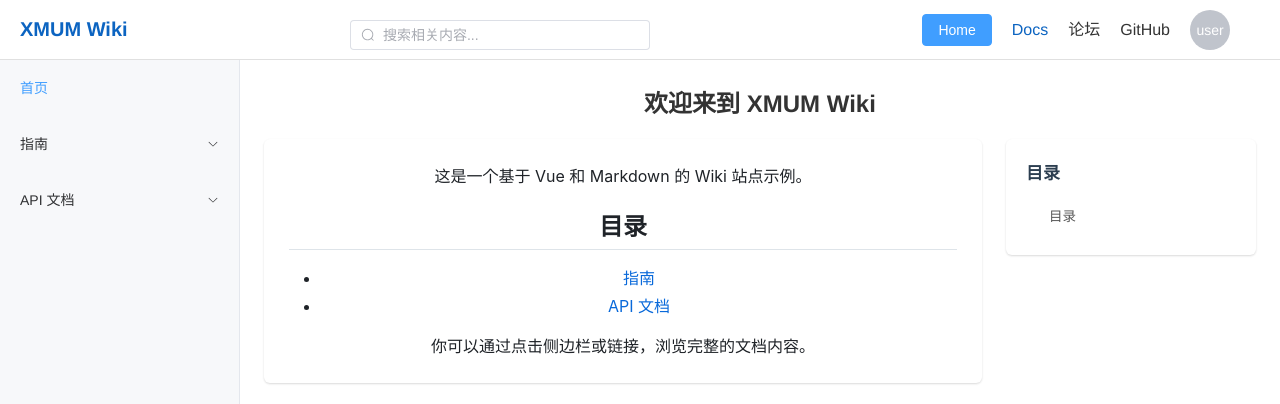
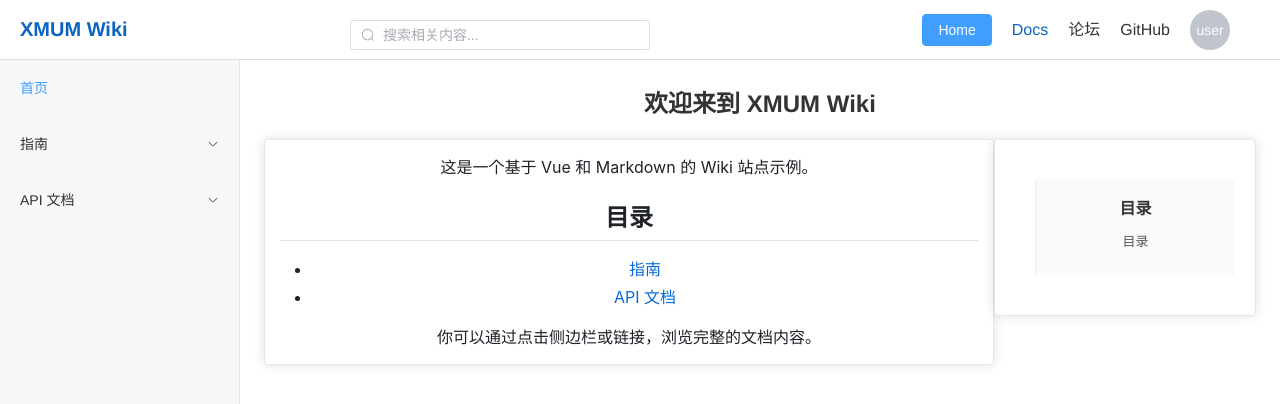
Before and after one commit to Zha0fusion/SurviveXMUM, a Vue app in the folder wiki/: page /docs/README in a window 1280 px wide. Shown: the top 404 px of the page. Built offline with nearby package versions, Linux system fonts and the light colour scheme.

Commit message:
封装axios的post，get请求，并实现登录操作

```diff
--- a/wiki/src/components/MarkdownRenderer.vue
+++ b/wiki/src/components/MarkdownRenderer.vue
@@ -1,46 +1,12 @@
 <!-- src/components/MarkdownRenderer.vue -->
 <template>
-  <div class="markdown-container" :class="{ 'body-freeze-for-drawer': isTocDrawerOpen && isMobileView }">
-    <!-- Toggle Button for Mobile Drawer -->
-    <button
-      class="toc-drawer-toggle"
-      @click="toggleTocDrawer"
-      v-if="showTocToggle && tocItems.length > 0"
-      aria-label="Toggle Table of Contents"
-      :aria-expanded="isTocDrawerOpen.toString()"
-    >
-      ☰
-    </button>
-
-    <div class="main-content-area">
+  <div class="markdown-container">
+    <el-card class="markdown-card-container" :body-style="{ padding: '0px' }">
       <div class="markdown-body" v-html="renderedHtml"></div>
-    </div>
-
-    <!-- Overlay for Mobile Drawer -->
-    <div
-      class="toc-overlay"
-      v-if="isTocDrawerOpen && isMobileView"
-      @click="closeTocDrawer"
-    ></div>
-
-    <!-- Table of Contents Sidebar / Drawer -->
-    <aside
-      class="toc-sidebar-area"
-      :class="{ 'is-drawer-open': isTocDrawerOpen && isMobileView }"
-      v-if="tocItems.length > 0"
-      role="navigation"
-      aria-labelledby="toc-title-id"
-    >
-      <div class="toc-container">
-        <button
-          class="toc-drawer-close-btn"
-          @click="closeTocDrawer"
-          v-if="isMobileView"
-          aria-label="Close Table of Contents"
-        >
-          &times;
-        </button>
-        <div class="toc-title" id="toc-title-id">目录</div>
+    </el-card>
+    <el-card class="menu">
+      <div class="toc-container" v-if="tocItems.length > 0">
+        <div class="toc-title">目录</div>
         <div class="toc-content">
           <ul class="toc-list">
             <li
@@ -49,20 +15,21 @@
                 :class="`toc-level-${item.level}`"
                 class="toc-item"
             >
-              <a :href="'#' + item.id" @click="handleTocLinkClick(item.id, $event)">
+              <a :href="'#' + item.id" @click="scrollToHeading(item.id, $event)">
                 {{ item.text }}
               </a>
             </li>
           </ul>
         </div>
       </div>
-    </aside>
+    </el-card>
   </div>
 </template>
 
 <script>
 import MarkdownIt from "markdown-it";
-import 'github-markdown-css';
+// import DOMPurify from 'dompurify'; // 可选：用于XSS防护
+import 'github-markdown-css'; // 导入 GitHub Markdown 样式
 
 export default {
   name: "MarkdownRenderer",
@@ -74,10 +41,7 @@ export default {
   },
   data() {
     return {
-      tocItems: [],
-      isTocDrawerOpen: false,
-      isMobileView: false,
-      showTocToggle: false,
+      tocItems: []
     };
   },
   computed: {
@@ -85,334 +49,262 @@ export default {
       if (!this.content) {
         return "";
       }
+
+      // 重置 TOC
       this.tocItems = [];
-      const slugify = (s) => String(s).trim().toLowerCase().replace(/\s+/g, '-').replace(/[^\w\u4e00-\u9fa5\-]/g, '').replace(/\-\-+/g, '-').replace(/^-+|-+$/g, '');
-      const md = new MarkdownIt({ html: true, linkify: true, typographer: true });
-      const originalHeadingOpen = md.renderer.rules.heading_open || function (tokens, idx, options, env, self) { return self.renderToken(tokens, idx, options); };
+
+      // 定义一个slugify函数，用于生成锚点ID
+      const slugify = (s) => {
+        return String(s)
+          .trim()
+          .toLowerCase()
+          .replace(/\s+/g, '-')
+          .replace(/[^\w\u4e00-\u9fa5\-]/g, '') // 保留中文字符
+          .replace(/\-\-+/g, '-') // 合并多个连字符
+          .replace(/^-+|-+$/g, ''); // 去除首尾连字符
+      };
+
+      const md = new MarkdownIt({
+        html: true, // 允许 HTML 标签
+        linkify: true, // 自动转换 URL 文本为链接
+        typographer: true, // 启用一些标点符号和引号的智能转换
+      });
+
+      // 自定义标题渲染规则，用于生成 TOC
+      const originalHeadingOpen = md.renderer.rules.heading_open || function (tokens, idx, options, env, self) {
+        return self.renderToken(tokens, idx, options);
+      };
+
       md.renderer.rules.heading_open = (tokens, idx, options, env, self) => {
         const token = tokens[idx];
-        const level = parseInt(token.tag.substring(1));
+        const level = parseInt(token.tag.substring(1)); // h1 -> 1, h2 -> 2, etc.
+
+        // 获取标题文本
         const contentToken = tokens[idx + 1];
         if (contentToken && contentToken.type === 'inline') {
           const text = contentToken.content;
           const id = slugify(text);
-          this.tocItems.push({ level, text, id });
+
+          // 添加到 TOC
+          this.tocItems.push({
+            level,
+            text,
+            id,
+          });
+          // 为标题添加 id 属性
           token.attrSet('id', id);
         }
+
         return originalHeadingOpen(tokens, idx, options, env, self);
       };
-      const defaultRender = md.renderer.rules.link_open || function (tokens, idx, options, env, self) { return self.renderToken(tokens, idx, options); };
+
+      // 保存原始的 link_open 规则
+      const defaultRender =
+        md.renderer.rules.link_open ||
+        function (tokens, idx, options, env, self) {
+          return self.renderToken(tokens, idx, options);
+        };
+
       md.renderer.rules.link_open = function (tokens, idx, options, env, self) {
         const token = tokens[idx];
         const hrefIndex = token.attrIndex("href");
         if (hrefIndex >= 0) {
           const hrefAttr = token.attrs[hrefIndex];
           let originalHref = hrefAttr[1];
-          if (originalHref && !originalHref.startsWith("http") && !originalHref.startsWith("/") && originalHref.endsWith(".md")) {
-            hrefAttr[1] = `/docs/${originalHref.substring(0, originalHref.length - 3)}`;
-          } else if (originalHref && originalHref.startsWith("./") && originalHref.endsWith(".md")) {
-            hrefAttr[1] = `/docs/${originalHref.substring(2, originalHref.length - 3)}`;
+          let processedHref = originalHref;
+
+          // 检查是否是内部文档链接 (相对路径且以 .md 结尾)
+          // 避免处理外部链接 (http://, https://) 或已经是 /docs/ 开头的链接
+          if (
+            originalHref &&
+            !originalHref.startsWith("http") &&
+            !originalHref.startsWith("/") && // 避免处理绝对路径，除非我们想强制它们
+            originalHref.endsWith(".md")
+          ) {
+            processedHref = `/docs/${originalHref.substring(
+              0,
+              originalHref.length - 3
+            )}`;
+            hrefAttr[1] = processedHref;
+          } else if (
+            originalHref &&
+            originalHref.startsWith("./") &&
+            originalHref.endsWith(".md")
+          ) {
+            // 处理 ./some-file.md 类型的链接
+            processedHref = `/docs/${originalHref.substring(
+              2, //移除 './'
+              originalHref.length - 3 // 移除 '.md'
+            )}`;
+            hrefAttr[1] = processedHref;
           }
+          // 如果您还想处理类似 ../other-dir/file.md 的链接，需要更复杂的路径解析
         }
+
+        // 调用原始渲染器
         return defaultRender(tokens, idx, options, env, self);
       };
-      return md.render(this.content);
+
+      let html = md.render(this.content);
+      // 可选: 使用 DOMPurify 清理 HTML 以防止 XSS
+      // if (typeof DOMPurify !== 'undefined') { // 确保 DOMPurify 已加载
+      //   html = DOMPurify.sanitize(html);
+      // }
+      return html;
     },
   },
   methods: {
     scrollToHeading(id, event) {
-      if (event) event.preventDefault();
+      event.preventDefault();
       const element = document.getElementById(id);
       if (element) {
         element.scrollIntoView({
           behavior: 'smooth',
           block: 'start',
         });
+        // 更新 URL hash
         window.history.pushState(null, null, `#${id}`);
       }
     },
-    handleTocLinkClick(id, event) {
-      this.scrollToHeading(id, event);
-      if (this.isMobileView && this.isTocDrawerOpen) {
-        this.closeTocDrawer();
-      }
-    },
-    openTocDrawer() {
-      this.isTocDrawerOpen = true;
-      // Optional: Add class to body to prevent scrolling if needed
-      // document.body.classList.add('no-scroll');
-    },
-    closeTocDrawer() {
-      this.isTocDrawerOpen = false;
-      // Optional: Remove class from body
-      // document.body.classList.remove('no-scroll');
-    },
-    toggleTocDrawer() {
-      if (this.isTocDrawerOpen) {
-        this.closeTocDrawer();
-      } else {
-        this.openTocDrawer();
-      }
-    },
-    checkIfMobileView() {
-      const mobileBreakpoint = 992; // Same as CSS media query
-      this.isMobileView = window.innerWidth <= mobileBreakpoint;
-      this.showTocToggle = this.isMobileView;
-
-      // If resizing from mobile to desktop and drawer was open, ensure it's closed
-      // and styles are appropriate for desktop.
-      if (!this.isMobileView && this.isTocDrawerOpen) {
-        this.closeTocDrawer();
-      }
-    },
-  },
-  mounted() {
-    this.checkIfMobileView();
-    window.addEventListener('resize', this.checkIfMobileView);
-  },
-  beforeUnmount() {
-    window.removeEventListener('resize', this.checkIfMobileView);
-    // Clean up body class if it was added
-    // document.body.classList.remove('no-scroll');
   },
 };
 </script>
 
 <style>
-/* 在样式顶部或全局CSS中定义页头高度变量 */
-:root {
-  --header-height: 60px; /* 请根据你的实际页头高度调整此值 */
+.menu{
+  align-items: center;
+  margin-top: 20px;
+  max-height: 400px;
+  height: 100%;
 }
-
-/* 移除旧的 .menu 样式，因为它不再使用 */
-
 .markdown-container {
   display: flex;
   position: relative;
   width: 100%;
   max-width: 1200px;
-  margin: 0 auto; /* Centers the container */
-  gap: 24px;
+  margin: 0 auto;
 }
 
-.main-content-area {
+.markdown-card-container {
+  box-sizing: border-box;
+  min-width: 200px;
+  max-width: 780px; /* 减小宽度，为目录留出空间 */
+  margin: 20px auto; /* 改为auto居中 */
   flex: 1;
-  min-width: 0; /* Important for flex children */
-  max-width: 800px; /* Markdown content max-width */
-  margin: 20px 0; /* Vertical margin, horizontal handled by flex or centering */
-  box-sizing: border-box;
 }
 
+/* el-card 内部的 .markdown-body 样式 */
 .markdown-body {
-  padding: 25px;
-  box-sizing: border-box;
-  background-color: #fff;
-  border-radius: 6px;
-  box-shadow: 0 1px 3px rgba(0,0,0,0.05), 0 1px 2px rgba(0,0,0,0.1);
+  padding: 15px; /* 与原始组件自定义样式保持一致 */
+  box-sizing: border-box; /* 保持box-sizing，github-markdown-css可能也依赖它 */
 }
 
-/* Desktop TOC styles */
-.toc-sidebar-area {
-  width: 250px;
-  margin-top: 20px;
-  box-sizing: border-box;
-}
-
+/* 目录容器样式 */
 .toc-container {
-  width: 100%;
-  position: sticky; /* Sticky on desktop */
+  width: 200px;
+  position: sticky;
   top: 20px;
   max-height: calc(100vh - 40px);
   overflow-y: auto;
-  padding: 20px 15px;
+  margin: 20px 0 20px 20px;
+  padding: 15px;
+  border-left: 1px solid #eaecef;
   font-size: 14px;
-  box-sizing: border-box;
-  background-color: #fff;
-  border-radius: 6px;
-  box-shadow: 0 1px 3px rgba(0,0,0,0.05), 0 1px 2px rgba(0,0,0,0.1);
+  background-color: #fafafa;
 }
 
 .toc-title {
-  font-weight: 600;
-  margin-bottom: 15px;
-  font-size: 17px;
-  color: #2c3e50;
-  text-align: left;
-  padding-left: 5px;
+  font-weight: bold;
+  margin-bottom: 10px;
+  font-size: 16px;
+  color: #333;
+  text-align: center; /* 标题居中 */
+}
+
+.toc-content {
+  text-align: center; /* 内容容器居中 */
 }
 
 .toc-list {
   list-style-type: none;
   padding: 0;
   margin: 0;
-  text-align: left;
-  width: 100%;
+  display: inline-block; /* 让列表变为行内块元素，配合父容器的text-align: center实现居中 */
+  text-align: left; /* 恢复文本左对齐，但整个列表会居中 */
+  width: 100%; /* 保证宽度 */
+}
+
+.toc-item {
+  margin-bottom: 5px;
+  text-align: center; /* 每个项目居中 */
 }
 
 .toc-item a {
-  display: block;
-  padding: 8px 10px;
-  color: #555;
+  display: inline-block; /* 改为行内块元素，配合父元素的text-align实现居中 */
+  padding: 4px 12px;
+  color: #666;
   text-decoration: none;
   border-radius: 4px;
-  font-size: 13.5px;
-  line-height: 1.5;
-  transition: background-color 0.2s ease, color 0.2s ease, border-left-color 0.2s ease;
-  width: 100%;
-  box-sizing: border-box;
-  text-align: left;
-  border-left: 3px solid transparent;
+  font-size: 14px;
+  line-height: 1.4;
+  transition: all 0.2s ease;
+  width: auto; /* 自动宽度 */
+  max-width: 90%; /* 限制最大宽度，防止过长 */
+  text-align: center; /* 文本居中 */
 }
 
 .toc-item a:hover {
-  background-color: #f0f4f8;
-  color: #2980b9;
-  border-left-color: #2980b9;
+  background-color: #e8f4fd;
+  color: #0c64c1;
 }
 
-.toc-level-1 a { font-weight: 500; color: #34495e; }
-.toc-level-2 a { padding-left: 25px; }
-.toc-level-3 a { padding-left: 40px; font-size: 13px; }
-.toc-level-4 a { padding-left: 55px; font-size: 12.5px; color: #7f8c8d; }
-.toc-level-5 a, .toc-level-6 a { padding-left: 70px; font-size: 12px; color: #95a5a6; }
-
-
-/* --- Drawer Specific Styles --- */
-.toc-drawer-toggle {
-  display: none; /* Hidden by default, shown via media query */
-  position: fixed;
-  /* top: 15px; */ /* 将在媒体查询中覆盖 */
-  right: 15px;
-  z-index: 1005;
-  background-color: #2c3e50;
-  color: white;
-  border: none;
-  padding: 10px 15px;
-  border-radius: 50%;
-  cursor: pointer;
-  font-size: 20px;
-  line-height: 1;
-  box-shadow: 0 2px 5px rgba(0,0,0,0.2);
-}
-.toc-drawer-toggle:hover {
-  background-color: #34495e;
-}
-
-.toc-overlay {
-  display: none;
-  position: fixed;
-  top: 0;
-  left: 0;
-  width: 100%;
-  height: 100%;
-  background-color: rgba(0, 0, 0, 0.6);
-  z-index: 999;
-}
-
-.toc-drawer-close-btn {
-  display: none;
-  position: absolute;
-  top: 10px;
-  right: 15px;
-  background: none;
-  border: none;
-  font-size: 28px;
-  color: #777;
-  cursor: pointer;
-  padding: 5px;
-  line-height: 1;
-  z-index: 10;
-}
-.toc-drawer-close-btn:hover {
+/* 不同级别的标题样式 - 移除padding-left，改用不同的字体大小和颜色来区分层级 */
+.toc-level-1 a {
+  font-weight: 600;
+  font-size: 14px;
   color: #333;
 }
 
-.body-freeze-for-drawer {
-  /* overflow: hidden; */
+.toc-level-2 a {
+  font-size: 13px;
+  color: #555;
 }
 
-
-/* --- Responsive Design for Drawer (Mobile) --- */
-@media (max-width: 992px) {
-  .toc-drawer-toggle {
-    display: block;
-    top: calc(var(--header-height) + 15px); /* 定位到页头下方，并增加15px间距 */
-    /* right: 15px; */ /* 已在全局样式中设置 */
+.toc-level-3 a {
+  font-size: 12px;
+  color: #666;
 }
 
-  .main-content-area {
-    margin: 20px 15px;
-    order: 0;
+.toc-level-4 a {
+  font-size: 11px;
+  color: #777;
 }
 
-  .markdown-container {
-    flex-direction: column;
-    gap: 0;
+.toc-level-5 a,
+.toc-level-6 a {
+  font-size: 10px;
+  color: #888;
 }
 
-  .toc-sidebar-area {
-    position: fixed;
-    top: var(--header-height); /* 抽屉从页头下方开始 */
-    right: 0;
-    width: 280px;
-    height: calc(100vh - var(--header-height)); /* 抽屉高度为视口高度减去页头高度 */
-    background-color: #ffffff;
-    box-shadow: -3px 0 10px rgba(0,0,0,0.1);
-    transform: translateX(100%);
-    transition: transform 0.3s ease-in-out;
-    z-index: 1000;
-    margin-top: 0;
-    display: flex;
+/* 响应式设计 */
+@media (max-width: 768px) {
+  .markdown-container {
     flex-direction: column;
   }
 
-  .toc-sidebar-area.is-drawer-open {
-    transform: translateX(0);
+  .markdown-card-container {
+    max-width: 100%;
+    margin: 20px auto;
   }
 
   .toc-container {
-    position: static;
-    max-height: none;
-    overflow-y: auto;
-    box-shadow: none;
-    border-radius: 0;
-    flex-grow: 1;
-    padding-top: 50px; /* 为关闭按钮留出空间 */
-    padding-bottom: 20px;
-  }
-
-  .toc-title {
-    padding-left: 15px;
-    margin-top: 0;
-  }
-
-  .toc-drawer-close-btn {
-    display: block;
-  }
-}
-
-@media (max-width: 768px) {
-  .main-content-area {
-    margin: 15px 10px;
-  }
-  .markdown-body {
-    padding: 20px;
-  }
-  .toc-sidebar-area {
-    width: 260px;
-    /* top 和 height 已在 992px 断点中通过 var(--header-height) 设置，此处无需重复 */
-  }
-  .toc-drawer-toggle {
-    top: calc(var(--header-height) + 10px); /* 较小屏幕上，与页头间距调整为10px */
-    right: 10px;
-    padding: 8px 12px;
-    font-size: 18px;
-  }
-  .toc-item a {
-    font-size: 13px;
-  }
-  .toc-level-3 a, .toc-level-4 a, .toc-level-5 a, .toc-level-6 a {
-    font-size: 12.5px;
+    width: 100%;
+    margin: 0 0 20px 0;
+    position: relative;
+    top: 0;
+    border-left: none;
+    border-bottom: 1px solid #eaecef;
+    padding-bottom: 15px;
   }
 }
 </style>
--- a/wiki/src/main.js
+++ b/wiki/src/main.js
@@ -4,12 +4,13 @@ import router from "./router";
 import { createPinia } from "pinia";
 import ElementPlus from 'element-plus'
 import "./assets/global.css"; // 后面会新建全局样式文件
-import 'element-plus/dist/index.css' // 引入 Element Plus 样式
+import 'element-plus/dist/index.css'
+import axios from "axios"; // 引入 Element Plus 样式
 
 const app = createApp(App);
 const pinia = createPinia();
 app.use(pinia);
 app.use(router);
 app.use(ElementPlus) // 注册 Element Plus 所有组件
-
+axios.defaults.baseURL = 'http://localhost:8080'
 app.mount("#app");
--- /dev/null
+++ b/wiki/src/net/index.js
@@ -0,0 +1,96 @@
+import axios from 'axios';
+import {ElMessage} from "element-plus";
+const authItemName="token";
+const defaultFailure=(message,code,url)=>{
+    console.warn(`请求地址：${url},状态码：${code},错误信息: ${message}`)
+    ElMessage.warning(message)
+}
+const defaultError=(err)=>{
+    console.warn(err)
+    ElMessage.warning("发生了一些错误，请联系管理员")
+}
+function parseJWTExpire(token) {
+    try {
+        const payload = JSON.parse(atob(token.split('.')[1]));
+        return payload.exp * 1000; // JWT exp 是秒，转换为毫秒
+    } catch (e) {
+        return Date.now() + 24 * 60 * 60 * 1000; // 解析失败则使用默认24小时
+    }
+}
+function storeAccessToken(token) {
+    const expire = parseJWTExpire(token);
+    const authObj = { token: token, expire: expire };
+    const str = JSON.stringify(authObj);
+    localStorage.setItem(authItemName, str);
+}
+function takeAccessToken(){
+    const token=localStorage.getItem(authItemName);
+    if(!token){
+        return null;
+    }
+    const authObj=JSON.parse(token);
+    if(authObj.expire<=Date.now()){
+        deleteAccessToken();
+        ElMessage.warning("登录已过期，请重新登录")
+        return null
+    }
+}
+function deleteAccessToken(){
+    localStorage.removeItem(authItemName)
+}
+function internalPost(url,data,headers,success,failure,error=defaultError){
+    axios.post(url, data, { headers: headers }).then(({ data }) => {
+        if (data.code === 0) {
+            success(data.data)
+        } else {
+            failure(data.message, data.code, url)
+        }
+    }).catch(err => error(err))
+}
+function internalGet(url,headers,success,failure,error=defaultError){
+    axios.get(url, { headers: headers}).then(({ data }) => {
+        if (data.code === 0) {
+            success(data.data)
+        } else {
+            failure(data.message, data.code, url)
+        }
+    }).catch(err => error(err))
+}
+function accessHeader(){
+    const token = takeAccessToken()
+    return token ?{
+        'Authorization': `Bearer ${takeAccessToken()}`
+    }:{}
+}
+function get(url,success,failure=defaultFailure){
+    internalGet(url,accessHeader(),success,failure)
+}
+function post(url,data,success,failure=defaultFailure){
+    internalPost(url,data,accessHeader(),success,failure)
+}
+function unauthorized(){
+    return !takeAccessToken()
+}
+function login(username,code,success,failure=defaultFailure){
+    internalPost("/login/email",{
+        userEmail: username,
+        code: code
+    },{
+        'Content-Type': 'application/json'
+    },(data)=>{
+        storeAccessToken(data)
+        ElMessage.success(`登录成功,欢迎${username}！`)
+        success(data)
+    },failure)
+}
+function logout(success,failure=defaultFailure){
+    get("/login/logout",()=>{
+        deleteAccessToken()
+        ElMessage.success("退出登录成功")
+        success()
+    },(message,code,url)=>{
+        console.error(`退出登录失败: ${message}`)
+        failure(message,code,url)
+    })
+}
+export {get,unauthorized,post,accessHeader,login,logout}
```
Also changed, not shown: wiki/src/views/LoginPage.vue (+16 -30 lines). Lines whose indentation alone changed are shown as unchanged.
